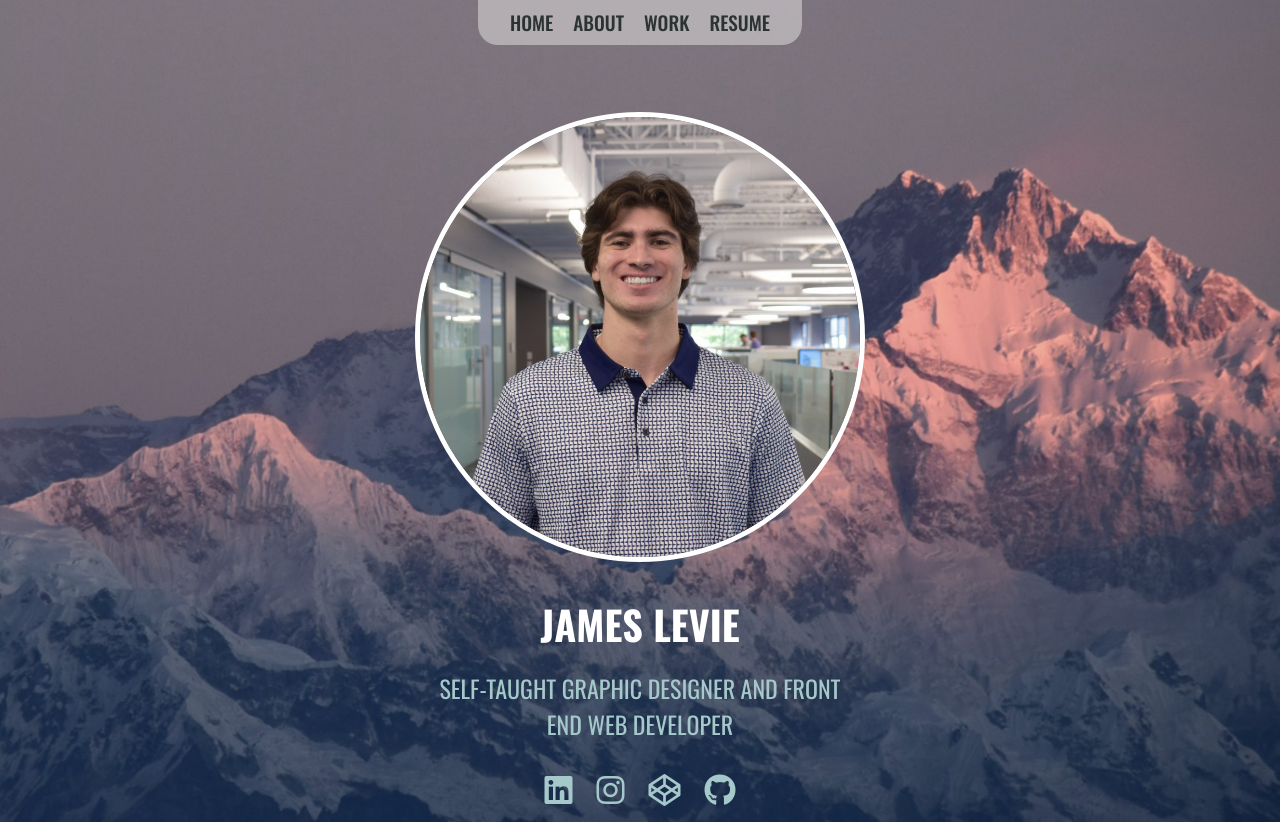
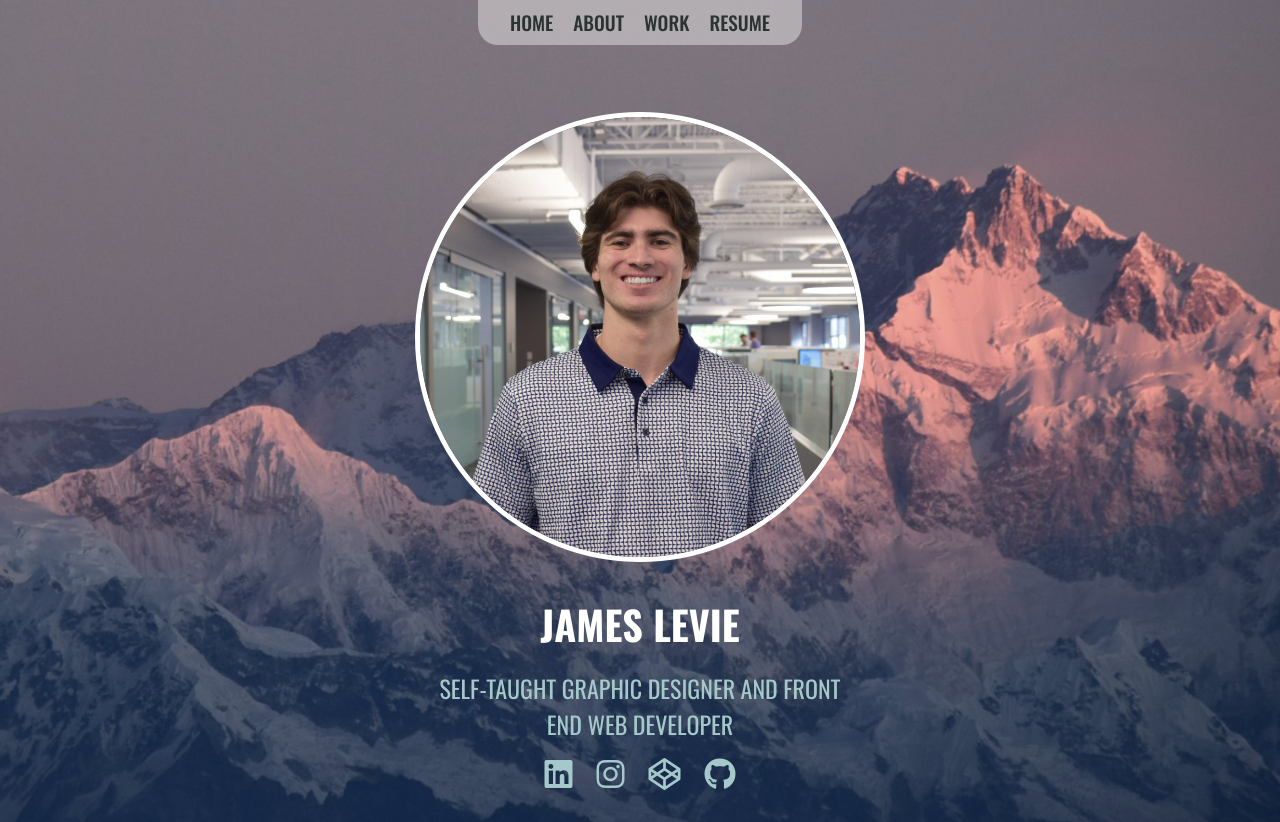
Before and after one commit to Jlevie24/Profile, a plain HTML site: page index.html in a window 1280 px wide. Shown: the top 822 px of the page. Drawn offline with nearby package versions, Linux system fonts and the light colour scheme.

Commit message:
Add files via upload

```diff
--- a/style.css
+++ b/style.css
@@ -60,7 +60,7 @@ h2 {
 	min-height: 100vh;
 	/* min-height: 850px;
 	max-height: 100vh; */
-	padding: 2rem 1rem
+	padding: 2rem;
 }
 
 header {
@@ -132,7 +132,7 @@ nav li a:hover {
 
 .home p {
 	color: var(--clr-accent-light);
-	margin: 1rem 0 2rem;
+	margin: 1rem 0;
 	font-size: 1.5rem;
 }
 
```
